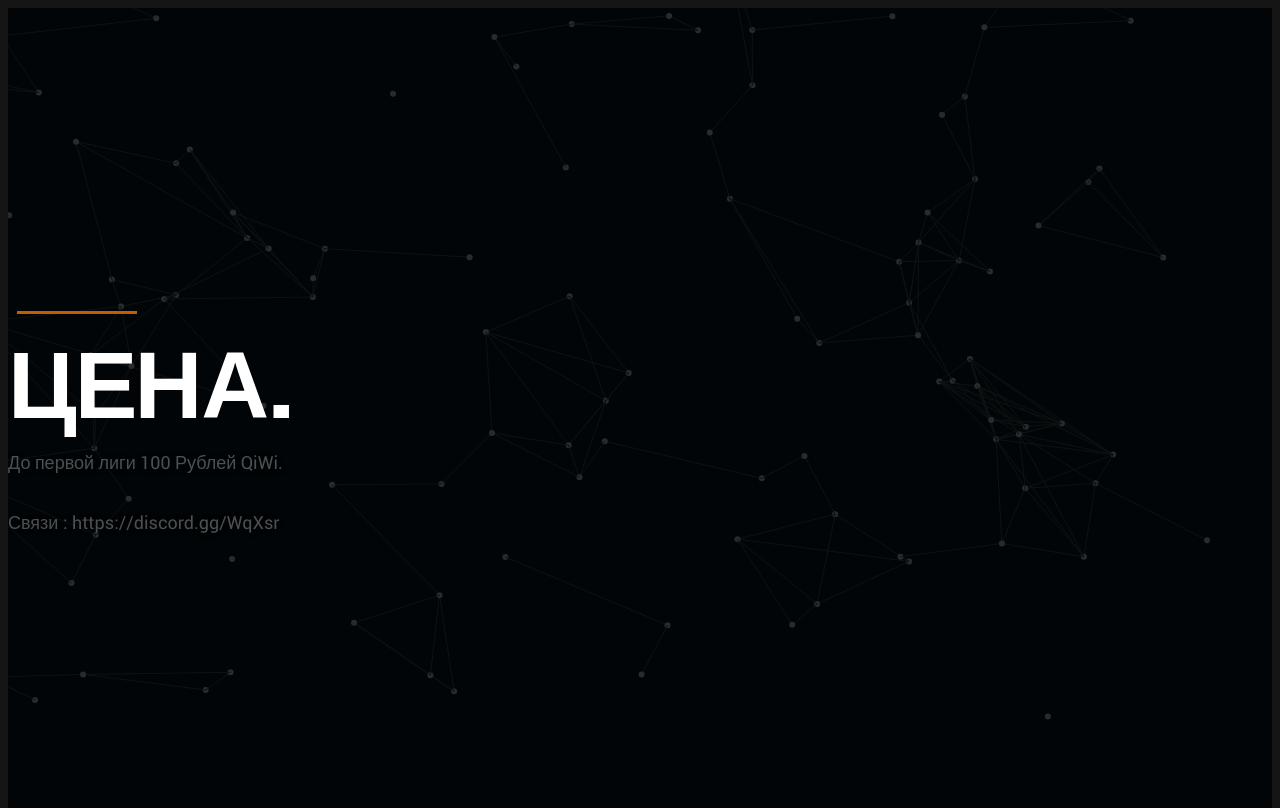
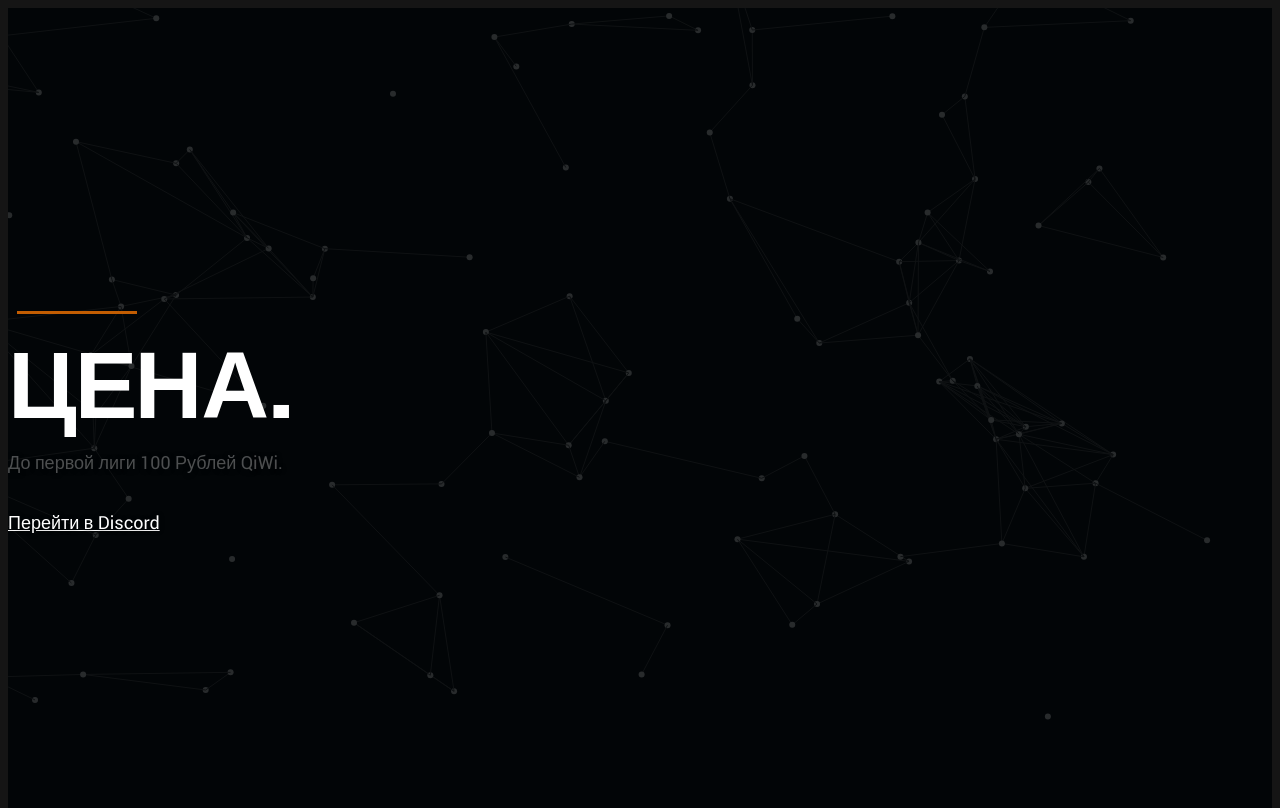
Before and after one commit to RM-Alfa/rm-alfa.github.io, a plain HTML site: page index.html in a window 1280 px wide. Drawn offline with Linux system fonts and the light colour scheme; animation ran at ten frames a second.

Commit message:
Update index.html

```diff
--- a/index.html
+++ b/index.html
@@ -20,7 +20,7 @@
 		   		<div class="col-twelve">
 			  			<h1 class="kern-this">Цена.</h1>
 						<p>До первой лиги 100 Рублей QiWi.</p>
-                                                <p>Связи : https://discord.gg/WqXsr</p>
+                                                <p><a href="https://discord.gg/WqXsr">Перейти в Discord</a></p>
 			   	</div>
 		   	</div>
 		   </div>
```
